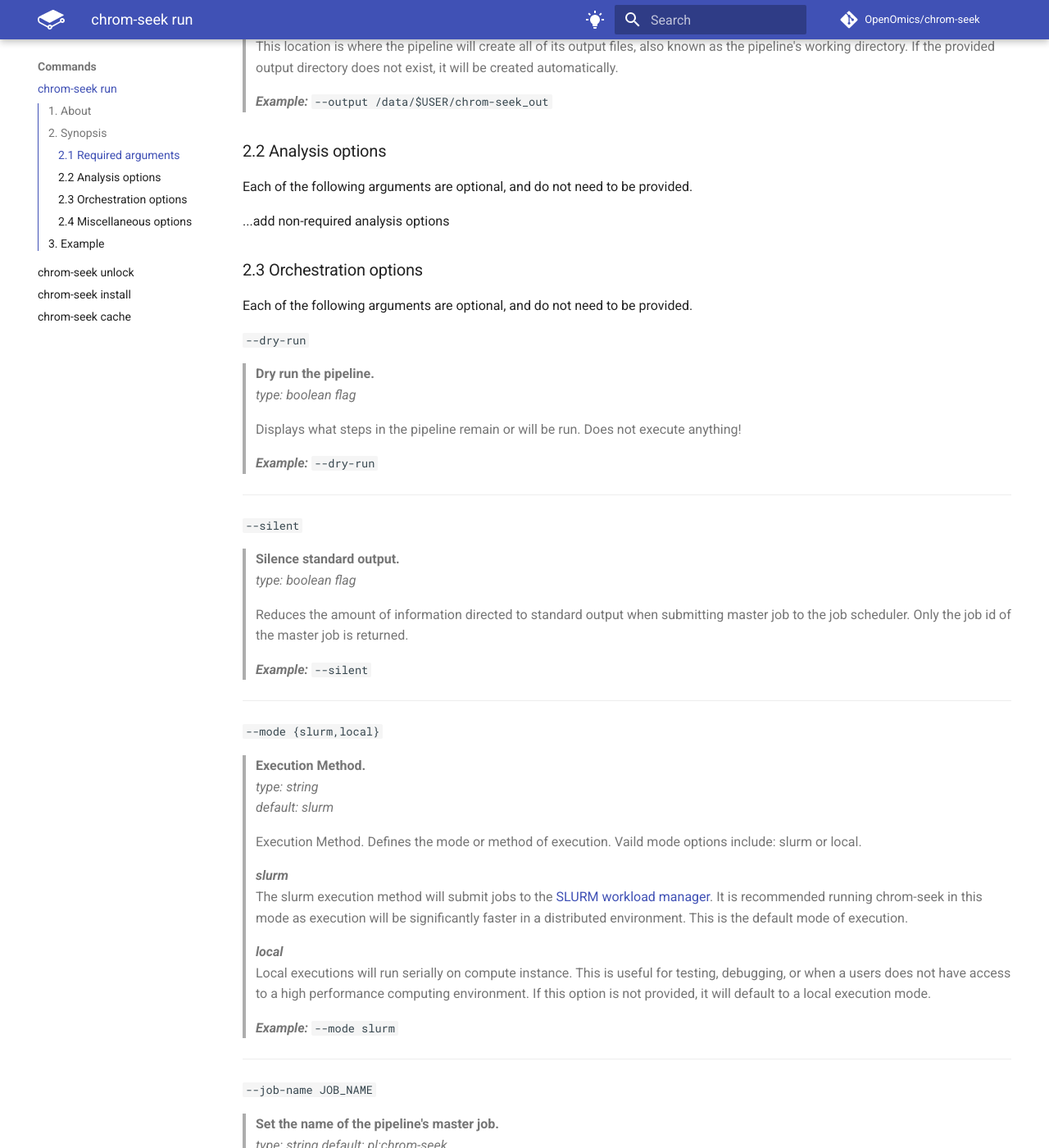
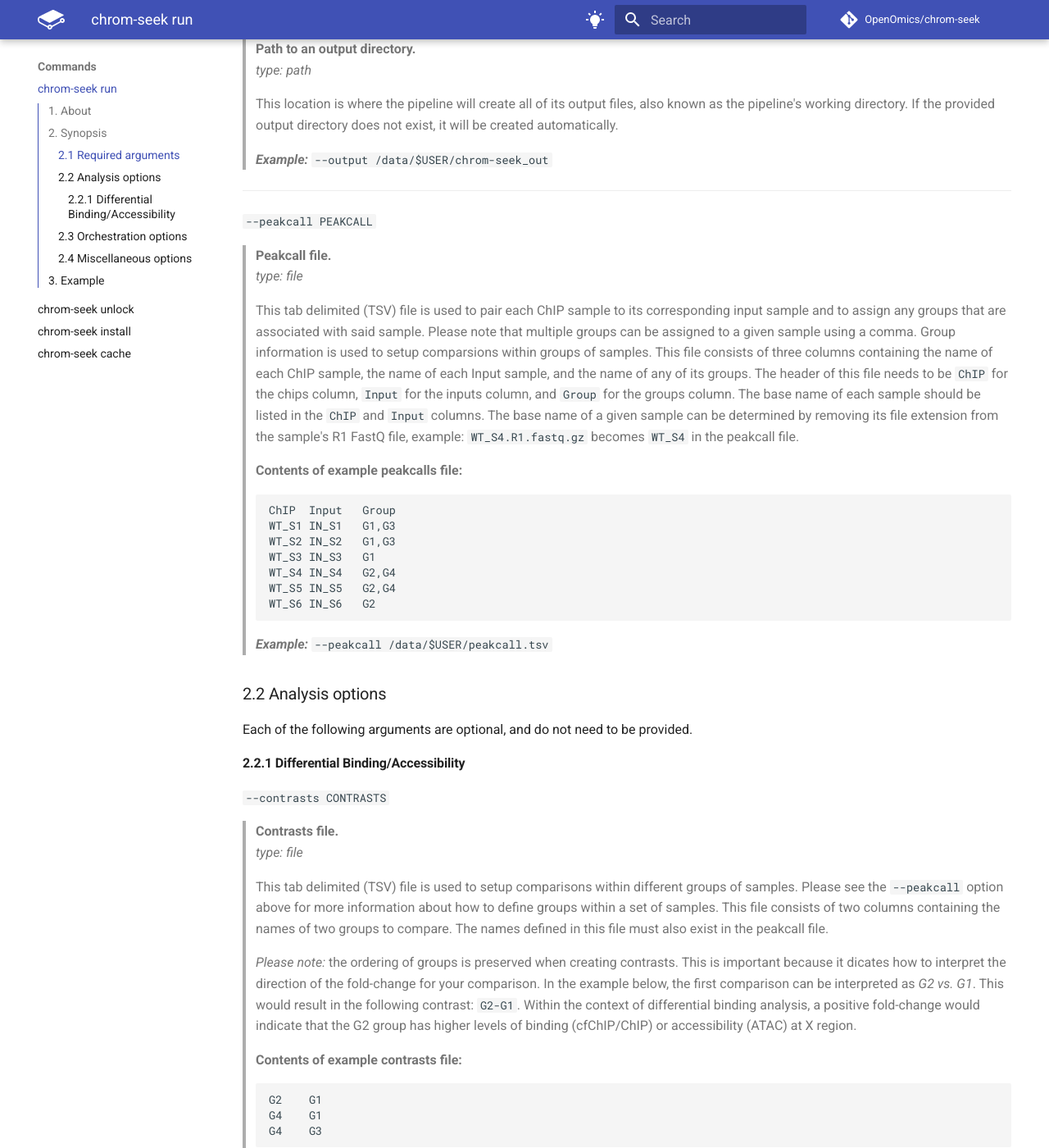
Before and after one commit to OpenOmics/chrom-seek, an MkDocs documentation site: the page built from docs/usage/run.md, in a window 1280 px wide and 1400 px high, scrolled down 1939 px. Shown: the whole window at 82% size. Built offline with MkDocs 1.6.1 and Material for MkDocs 9.7.7, drawn with Linux system fonts in a browser that asks for light colours; comment, search, counter and statistics services are not loaded; the version menu is left out; some of the changed text lies outside the part shown.

Commit message:
Adding peakcall and contrasts options to docs

````diff
--- a/docs/usage/run.md
+++ b/docs/usage/run.md
@@ -5,7 +5,7 @@
 
 This part of the documentation describes options and concepts for <code>chrom-seek <b>run</b></code> sub command in more detail. With minimal configuration, the **`run`** sub command enables you to start running chrom-seek with one of its available data-processing pipelines.
 
-Setting up the chrom-seek pipeline is fast and easy! In its most basic form, <code>chrom-seek <b>run</b></code> only has *four required inputs*. To run an available pipeline with your data raw data, please provide a space seperated list of FastQ (globbing is supported), an output directory to store results, a reference genome for alignment and annotation, and an assay type to invoke a specific data-processing pipeline.
+Setting up the chrom-seek pipeline is fast and easy! In its most basic form, <code>chrom-seek <b>run</b></code> only has *five required inputs*. To run an available pipeline with your data raw data, please provide a space seperated list of FastQ (globbing is supported), an output directory to store results, a reference genome for alignment and annotation, an assay type to invoke a specific data-processing pipeline, and a peak call file to set sample metadata.
 
 ## 2. Synopsis
 ```text
@@ -17,12 +17,13 @@
       --assay {cfChIP,ChIP,ATAC} \
       --genome GENOME \
       --input INPUT [INPUT ...] \
-      --output OUTPUT
+      --output OUTPUT \
+      --peakcall PEAKCALL
 ```
 
 The synopsis for each command shows its arguments and their usage. Optional arguments are shown in square brackets.
 
-A user **must** provide a list of FastQ (globbing is supported) to analyze via `--input` argument and an output directory to store results via `--output` argument, define an assay type to select an appropriate data-processing pipeline via `--assay` argument, and select a reference genome to be used for alignment and annotation via `--genome` argument.
+A user **must** provide a list of FastQ (globbing is supported) to analyze via `--input` argument and an output directory to store results via `--output` argument, define an assay type to select an appropriate data-processing pipeline via `--assay` argument, select a reference genome to be used for alignment and annotation via `--genome` argument, and a peakcall file to define groups/inputs/blocking factors for each sample.
 
 Use you can always use the `-h` option for information on a specific command.
 
@@ -65,11 +66,46 @@
 >
 > ***Example:*** `--output /data/$USER/chrom-seek_out`
 
+---
+  `--peakcall PEAKCALL`
+> **Peakcall file.**
+> *type: file*
+>
+> This tab delimited (TSV) file is used to pair each ChIP sample to its corresponding input sample and to assign any groups that are associated with said sample. Please note that multiple groups can be assigned to a given sample using a comma. Group information is used to setup comparsions within groups of samples. This file consists of three columns containing the name of each ChIP sample, the name of each Input sample, and the name of any of its groups. The header of this file needs to be `ChIP` for the chips column, `Input` for the inputs column, and `Group` for the groups column. The base name of each sample should be listed in the `ChIP` and `Input` columns. The base name of a given sample can be determined by removing its file extension from the sample's R1 FastQ file, example: `WT_S4.R1.fastq.gz` becomes `WT_S4` in the peakcall file.
+>
+> **Contents of example peakcalls file:**
+> ```
+> ChIP	Input	Group
+> WT_S1	IN_S1	G1,G3
+> WT_S2	IN_S2	G1,G3
+> WT_S3	IN_S3	G1
+> WT_S4	IN_S4	G2,G4
+> WT_S5	IN_S5	G2,G4
+> WT_S6	IN_S6	G2
+> ```
+> ***Example:*** `--peakcall /data/$USER/peakcall.tsv`
+
 ### 2.2 Analysis options
 
 Each of the following arguments are optional, and do not need to be provided.
 
-...add non-required analysis options
+#### 2.2.1 Differential Binding/Accessibility
+
+  `--contrasts CONTRASTS`
+> **Contrasts file.**
+> *type: file*
+>
+> This tab delimited (TSV) file is used to setup comparisons within different groups of samples. Please see the `--peakcall` option above for more information about how to define groups within a set of samples. This file consists of two columns containing the names of two groups to compare. The names defined in this file must also exist in the peakcall file.
+>
+> *Please note:* the ordering of groups is preserved when creating contrasts. This is important because it dicates how to interpret the direction of the fold-change for your comparison. In the example below, the first comparison can be interpreted as *G2 vs. G1*. This would result in the following contrast: `G2-G1`. Within the context of differential binding analysis, a positive fold-change would indicate that the G2 group has higher levels of binding (cfChIP/ChIP) or accessibility (ATAC) at X region.
+>
+> **Contents of example contrasts file:**
+> ```
+> G2 	G1
+> G4 	G1
+> G4 	G3
+> ```
+> ***Example:*** `--contrasts /data/$USER/contrasts.tsv`
 
 ### 2.3 Orchestration options
 
@@ -182,6 +218,7 @@
                   --genome hg19 \
                   --input .tests/*.R?.fastq.gz \
                   --output /data/$USER/output \
+                  --peakcall .tests/peakcall.tsv \
                   --mode slurm \
                   --dry-run
 
@@ -193,5 +230,6 @@
                   --genome hg19 \
                   --input .tests/*.R?.fastq.gz \
                   --output /data/$USER/output \
+                  --peakcall .tests/peakcall.tsv \
                   --mode slurm
 ```
````
